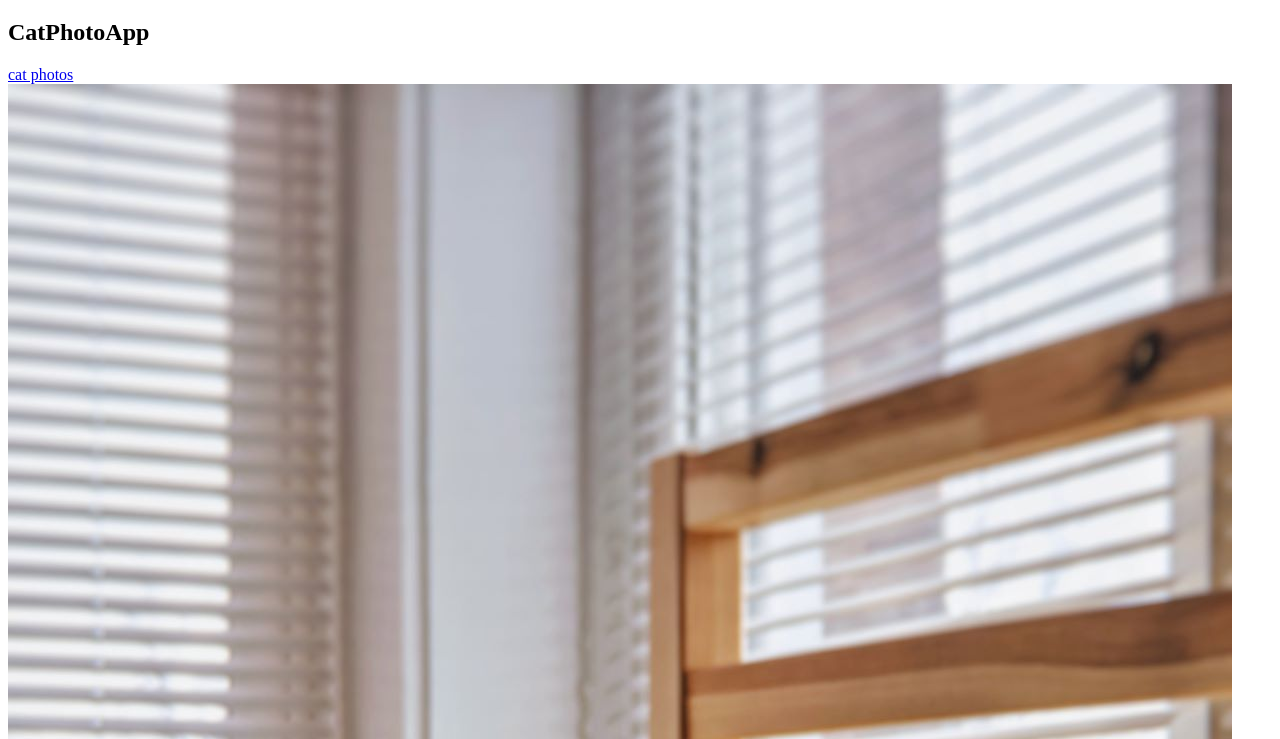
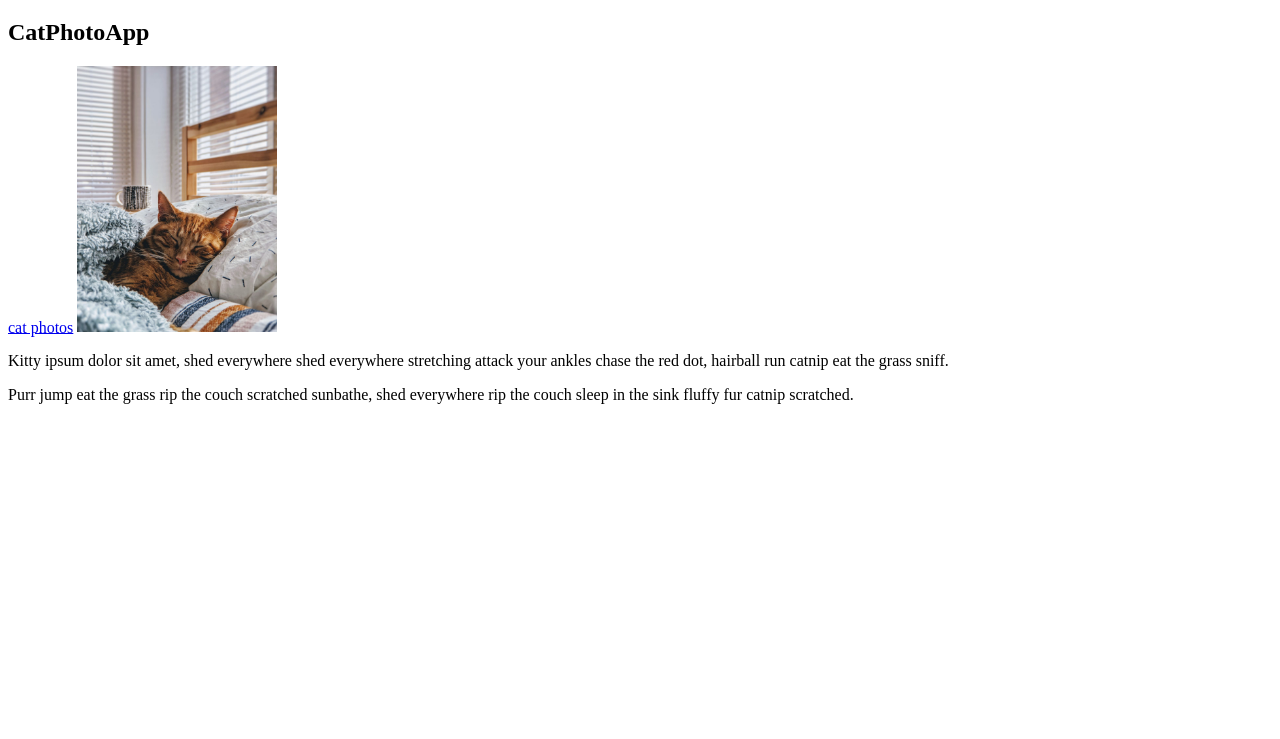
Before and after one commit to iveta134/iveta1, a plain HTML site: page catapp.html in a window 1280 px wide. Shown: the part 61-800 px from the top of the page. Drawn offline with Linux system fonts and the light colour scheme.

Commit message:
Changed picture size

```diff
--- a/catapp.html
+++ b/catapp.html
@@ -12,7 +12,7 @@
 <main>
 <a href="https://freecatphotoapp.com" target="_blank">cat photos</a>
 
-  <img src="img/sleeping_cat.jpg" alt="A cute orange cat lying on its back.">
+  <img src="img/sleeping_cat.jpg" alt="A cute orange cat lying on its back." width="200">
 
   <p>Kitty ipsum dolor sit amet, shed everywhere shed everywhere stretching attack your ankles chase the red dot, hairball run catnip eat the grass sniff.</p>
   <p>Purr jump eat the grass rip the couch scratched sunbathe, shed everywhere rip the couch sleep in the sink fluffy fur catnip scratched.</p>
```
